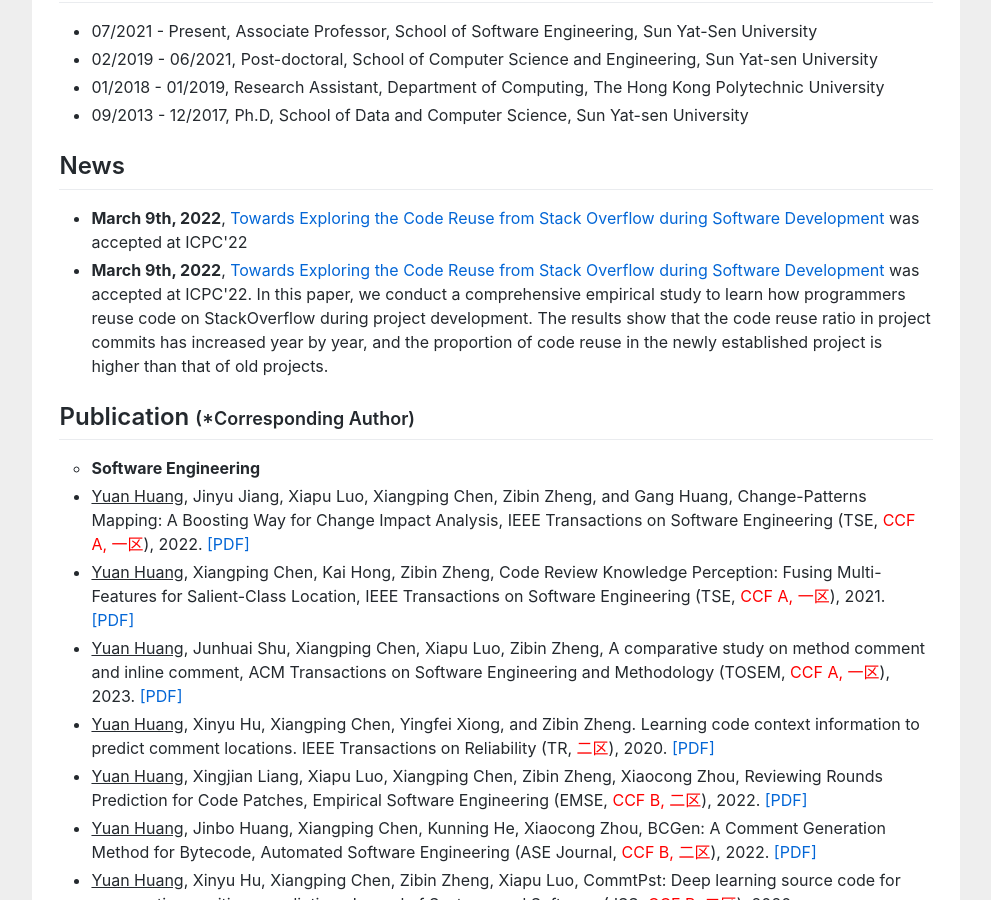
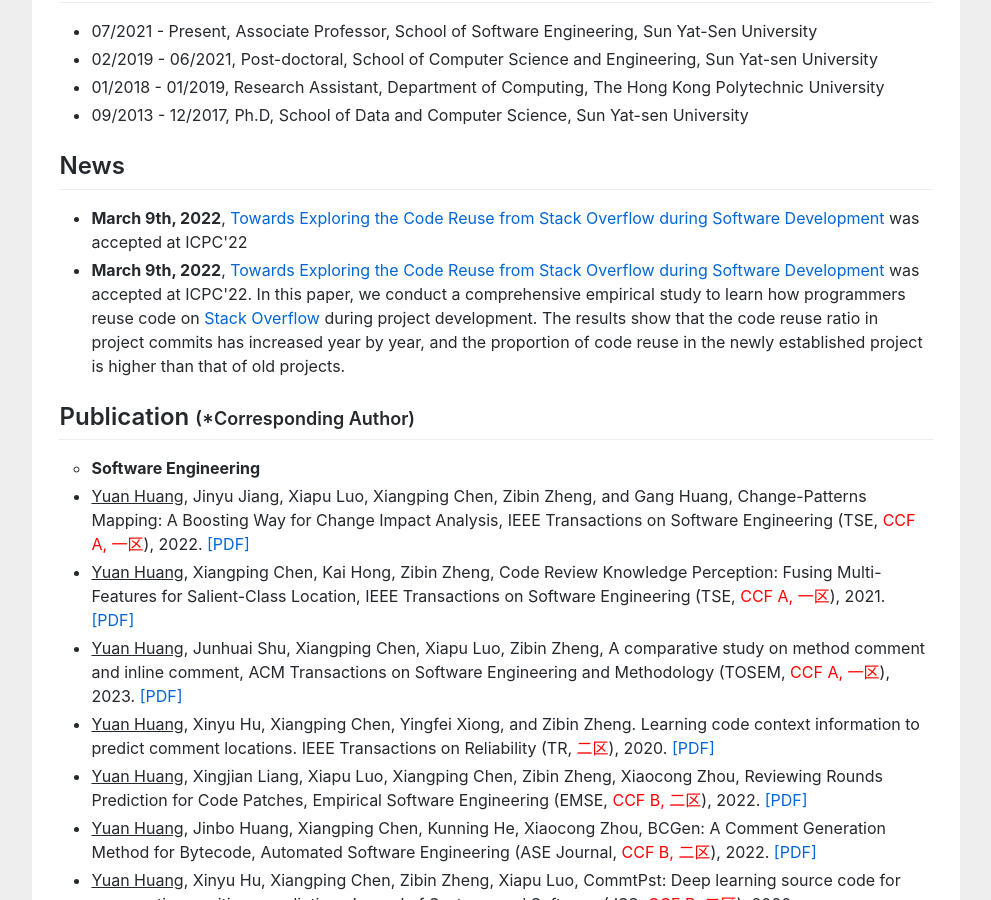
Before and after one commit to huangyuan-hy/huangyuan-hy.github.io, a Jekyll site: the page index.html, which Jekyll copies as it is, in a window 1280 px wide and 900 px high, scrolled down 669 px. Shown: the whole window, without its empty margins (144-1135 px from the left). Built offline with Jekyll 4.4.1, drawn with Linux system fonts in a browser that asks for light colours.

Commit message:
Update index.html

```diff
--- a/index.html
+++ b/index.html
@@ -84,7 +84,7 @@ gtag('config', 'UA-158965281-1');
 						<li><b>March 9th, 2022</b>,  <a href="https://arxiv.org/pdf/2204.12711.pdf">Towards Exploring the Code Reuse from Stack Overflow during Software Development</a> was accepted at ICPC'22 </li>
 
 						<li><b>March 9th, 2022</b>,  <a href="https://arxiv.org/pdf/2204.12711.pdf">Towards Exploring the Code Reuse from Stack Overflow during Software Development</a> was accepted at ICPC'22. In this paper, we conduct a comprehensive
-empirical study to learn how programmers reuse code on StackOverflow during project development. The results show that the code reuse ratio in project commits has increased year by year, and the proportion of code reuse in the
+empirical study to learn how programmers reuse code on <a href="https://stackoverflow.com/">Stack Overflow</a> during project development. The results show that the code reuse ratio in project commits has increased year by year, and the proportion of code reuse in the
 newly established project is higher than that of old projects. </li>
 					</ul>
 
```
